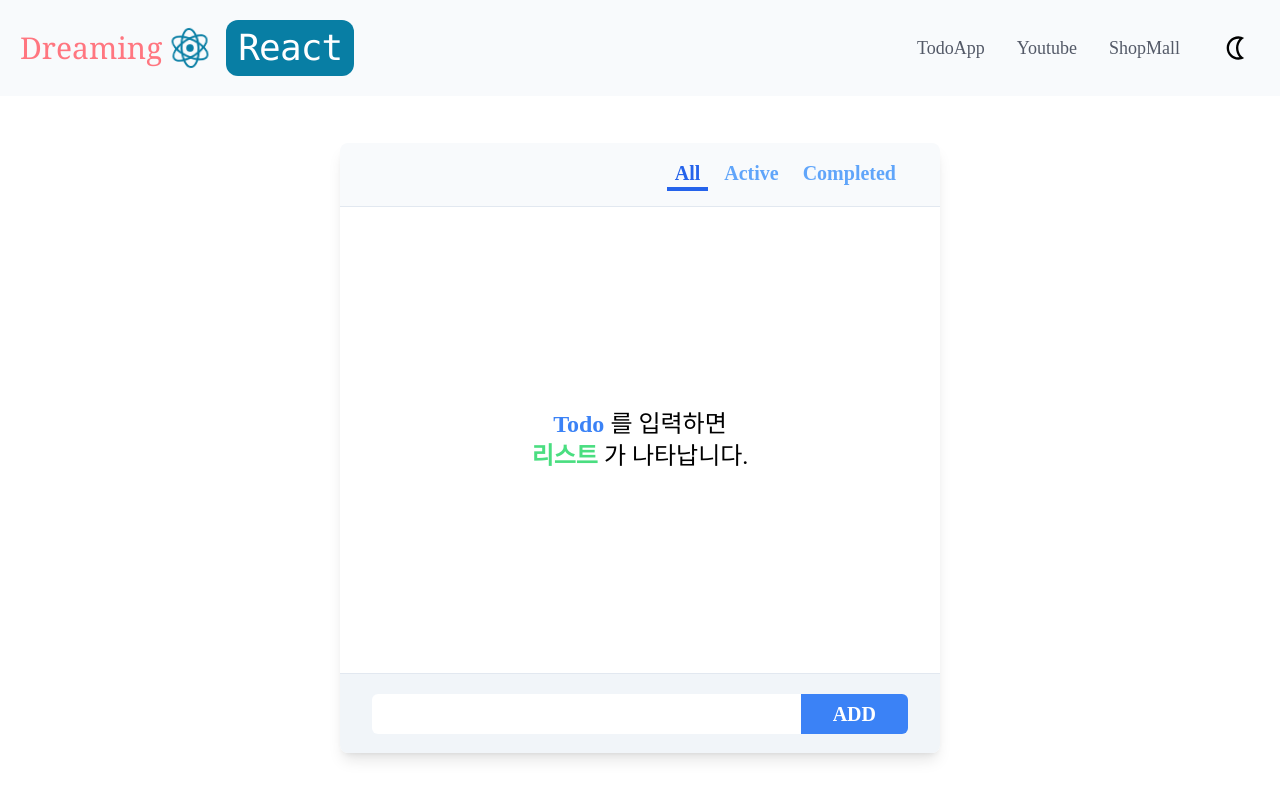
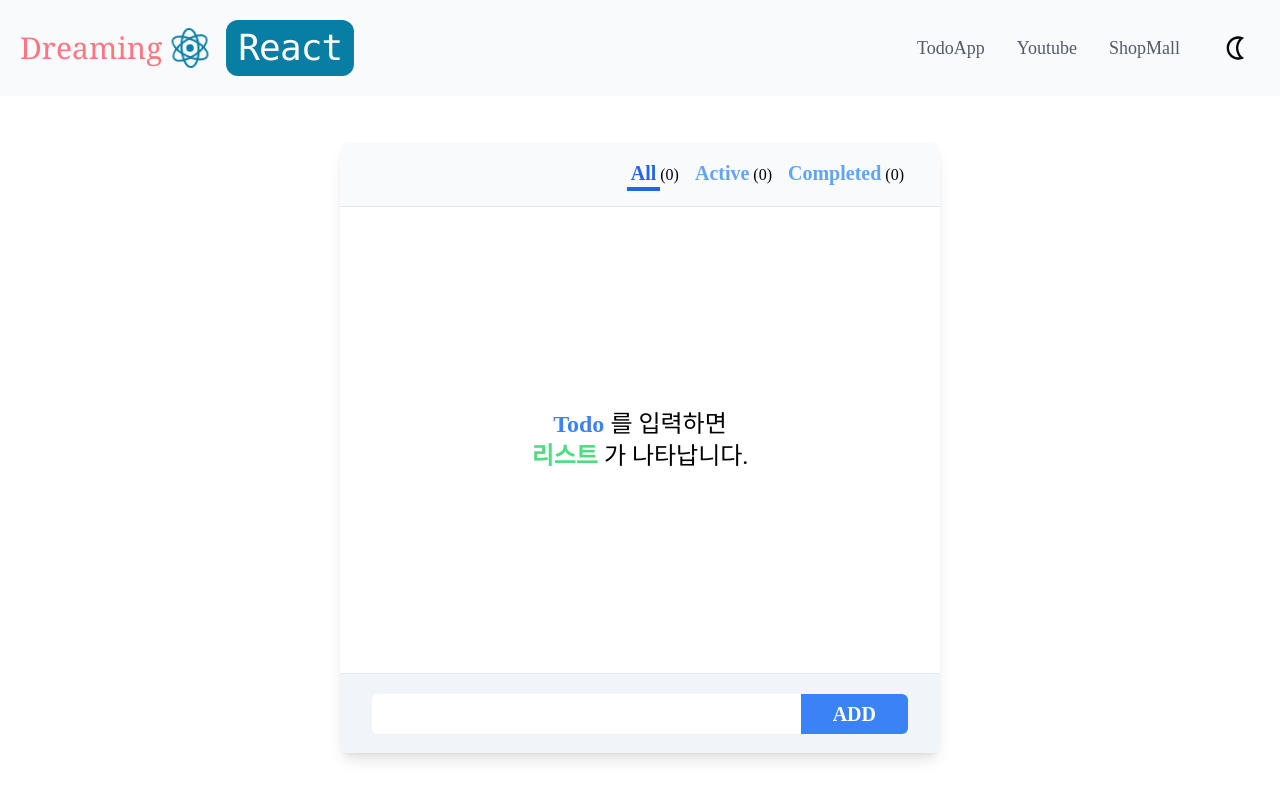
Before and after one commit to jjanmo/dreaming-react, a React (Vite) app: page /todos in a window 1280 px wide. Built offline with nearby package versions, Linux system fonts and the light colour scheme.

Commit message:
feat: add todos-stat logic

```diff
--- a/src/components/contexts/TodosContext.tsx
+++ b/src/components/contexts/TodosContext.tsx
@@ -1,6 +1,7 @@
 import { PropsWithChildren, createContext, useState } from 'react'
 import { v4 as uuid } from 'uuid'
 
+export type Stat = Record<SelectedType, number>
 export type SelectedType = 'all' | 'active' | 'completed'
 export interface Todo {
   id: string
@@ -16,6 +17,7 @@ export interface TodosContextType {
   updateTodo: ({ id }: { id: string }) => void
   currentSelectedType: SelectedType
   updateSelectedType: ({ selectedType }: { selectedType: SelectedType }) => void
+  getTodosStat: () => Stat
 }
 
 export const TodosContext = createContext({} as TodosContextType)
@@ -46,6 +48,14 @@ export function TodosProvider({ children }: PropsWithChildren) {
     setSelectedType(selectedType)
   }
 
+  const getTodosStat = () => {
+    return {
+      all: todos.length,
+      active: todos.filter((todo) => !todo.done).length,
+      completed: todos.filter((todo) => todo.done).length,
+    }
+  }
+
   return (
     <TodosContext.Provider
       value={{
@@ -55,6 +65,7 @@ export function TodosProvider({ children }: PropsWithChildren) {
         updateTodo,
         currentSelectedType,
         updateSelectedType,
+        getTodosStat,
       }}
     >
       {children}
--- a/src/components/todos/Header.tsx
+++ b/src/components/todos/Header.tsx
@@ -1,10 +1,9 @@
 import { SelectedType, TodosContext } from '@components/contexts/TodosContext'
 import { useContext } from 'react'
 
-const selectedTypes: SelectedType[] = ['all', 'active', 'completed']
-
 export default function Header() {
-  const { updateSelectedType, currentSelectedType } = useContext(TodosContext)
+  const { updateSelectedType, currentSelectedType, getTodosStat } = useContext(TodosContext)
+  const statArray = Object.entries(getTodosStat())
 
   const handleClick = (e: React.MouseEvent<HTMLButtonElement>) => {
     const selectedType = (e.target as HTMLButtonElement).dataset.selectedType as SelectedType
@@ -13,13 +12,16 @@ export default function Header() {
 
   return (
     <div className="flex justify-end items-center h-16 px-8 py-6 bg-slate-50 dark:bg-slate-500 border-b border-slate-200 dark:border-slate-400 border-solid">
-      {selectedTypes.map((t) => (
-        <Button
-          key={t}
-          selectedTypeAsText={t}
-          onClick={handleClick}
-          currentSelectedType={currentSelectedType}
-        />
+      {statArray.map(([selectedType, stat]) => (
+        <div className="mx-1">
+          <Button
+            key={selectedType}
+            selectedTypeAsText={selectedType as SelectedType}
+            onClick={handleClick}
+            currentSelectedType={currentSelectedType}
+          />
+          ({stat})
+        </div>
       ))}
     </div>
   )
@@ -34,7 +36,7 @@ interface ButtonProps {
 function Button({ currentSelectedType, selectedTypeAsText, onClick }: ButtonProps) {
   return (
     <button
-      className={`px-2 mx-1 text-xl font-semibold transition duration-75 capitalize ${
+      className={`px-1 ml-1 text-xl font-semibold transition duration-75 capitalize ${
         selectedTypeAsText === currentSelectedType
           ? 'text-blue-600 dark:text-blue-400 border-b-4 border-blue-600 dark:border-blue-400'
           : 'text-blue-400 dark:text-blue-200 border-b-4 border-transparent'
```
